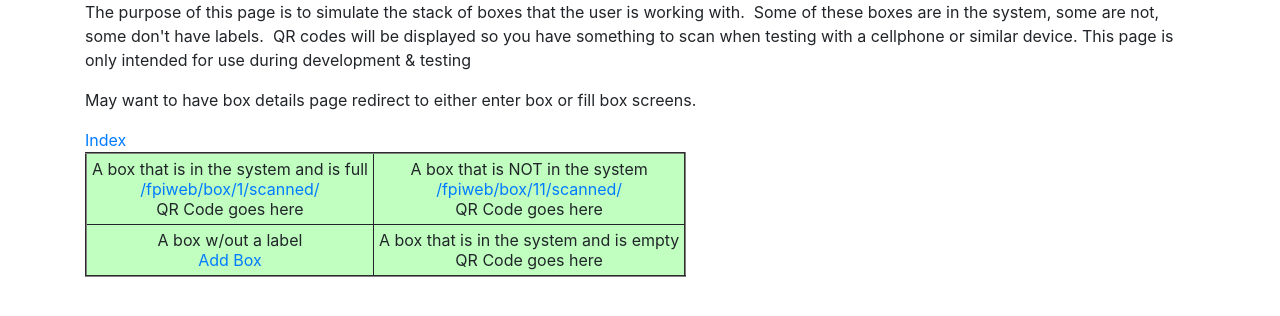
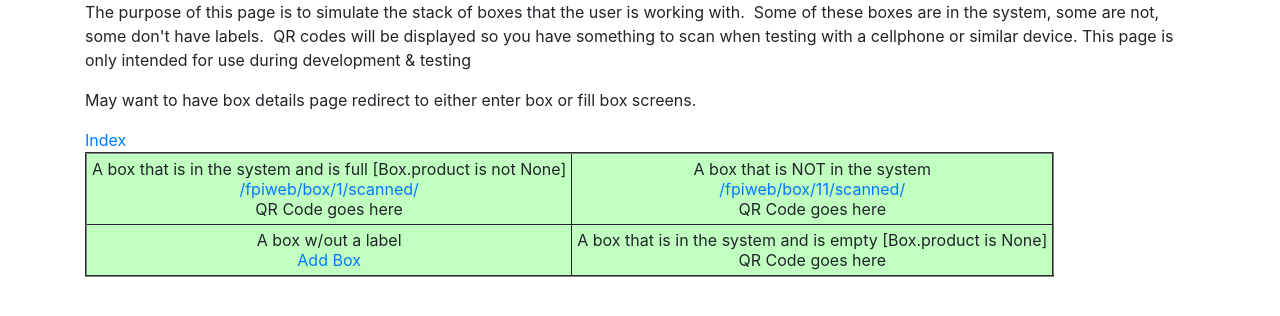
Before and after one commit to w-a-r-m-inventory-system/Food-Pantry-Inventory, a Django app: page /fpiweb/test_scan/ in a window 1280 px wide. Shown: the top 316 px of the page. Run offline with Django 3.2, Linux system fonts and the light colour scheme; a user stored in the database is signed in; tables that the repository leaves empty hold one stand-in row (values such as "Sample post"); parts of the project's set-up code (start-up, migrations or seed data) failed here and were passed over; some libraries are stand-ins or nearby versions.

Commit message:
work in progress

```diff
--- a/fpiweb/templates/fpiweb/test_scan.html
+++ b/fpiweb/templates/fpiweb/test_scan.html
@@ -21,7 +21,7 @@ screens.</p>
 <table border="2">
     <tr>
         <td>
-            <div>A box that is in the system and is full</div>
+            <div>A box that is in the system and is full [Box.product is not None]</div>
             <div>
                 <a href="{{ full_box_url }}">{{ full_box_url }}</a>
             </div>
@@ -43,7 +43,7 @@ screens.</p>
             </div>
         </td>
         <td>
-            <div>A box that is in the system and is empty</div>
+            <div>A box that is in the system and is empty [Box.product is None]</div>
             <div>
                 <a href="{{ empty_box_url }}">{{ empty_box_url }}</a>
             </div>
--- a/fpiweb/views.py
+++ b/fpiweb/views.py
@@ -279,8 +279,8 @@ class TestScanView(LoginRequiredMixin, TemplateView):
 
     def get_context_data(self, **kwargs):
 
-        full_box_url = self.get_box_url_by_filters(quantity__gt=0)
-        empty_box_url = self.get_box_url_by_filters(quantity=0)
+        full_box_url = self.get_box_url_by_filters(product__isnull=False)
+        empty_box_url = self.get_box_url_by_filters(product__isnull=True)
 
         max_pk = Box.objects.aggregate(max_pk=Max('pk'))['max_pk']
         nonexistent_box_url = self.get_box_scanned_url(max_pk + 10)
```
Also changed, not shown: fpiweb/models.py (+12 -0 lines).
